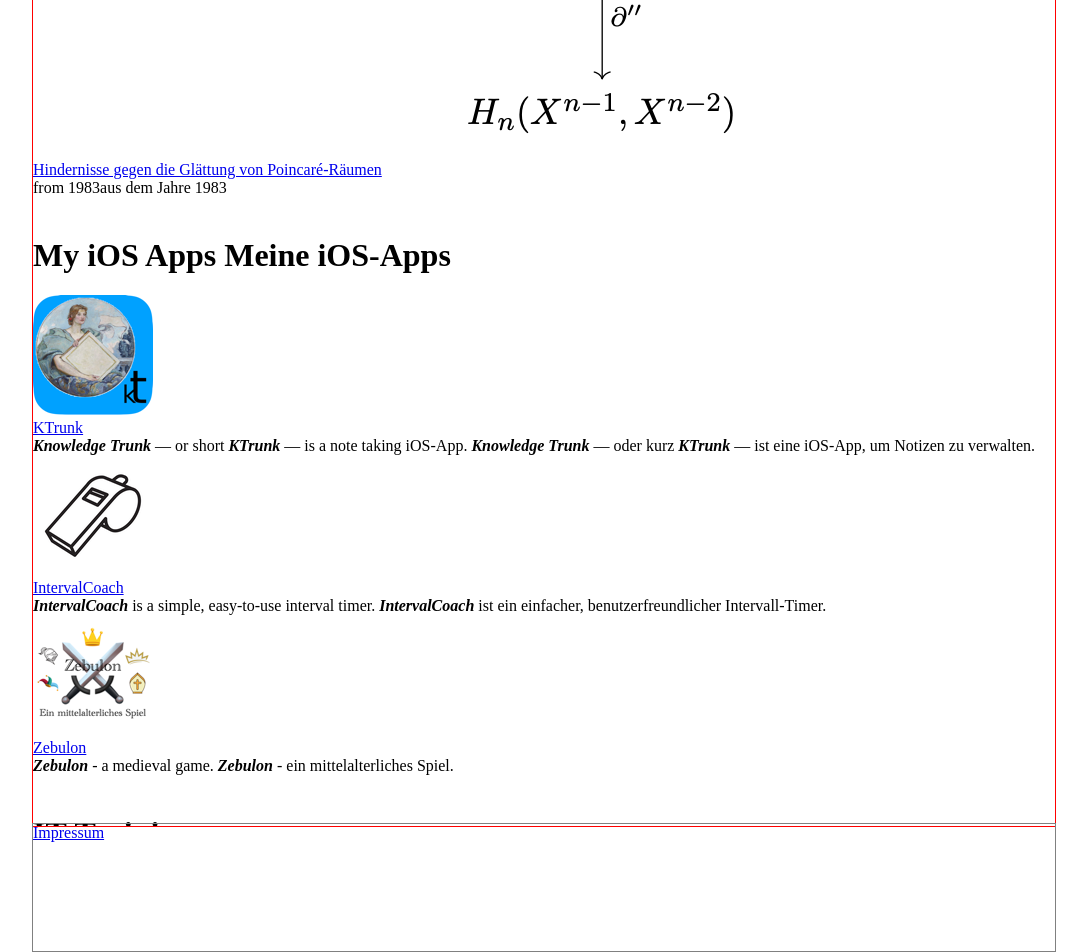
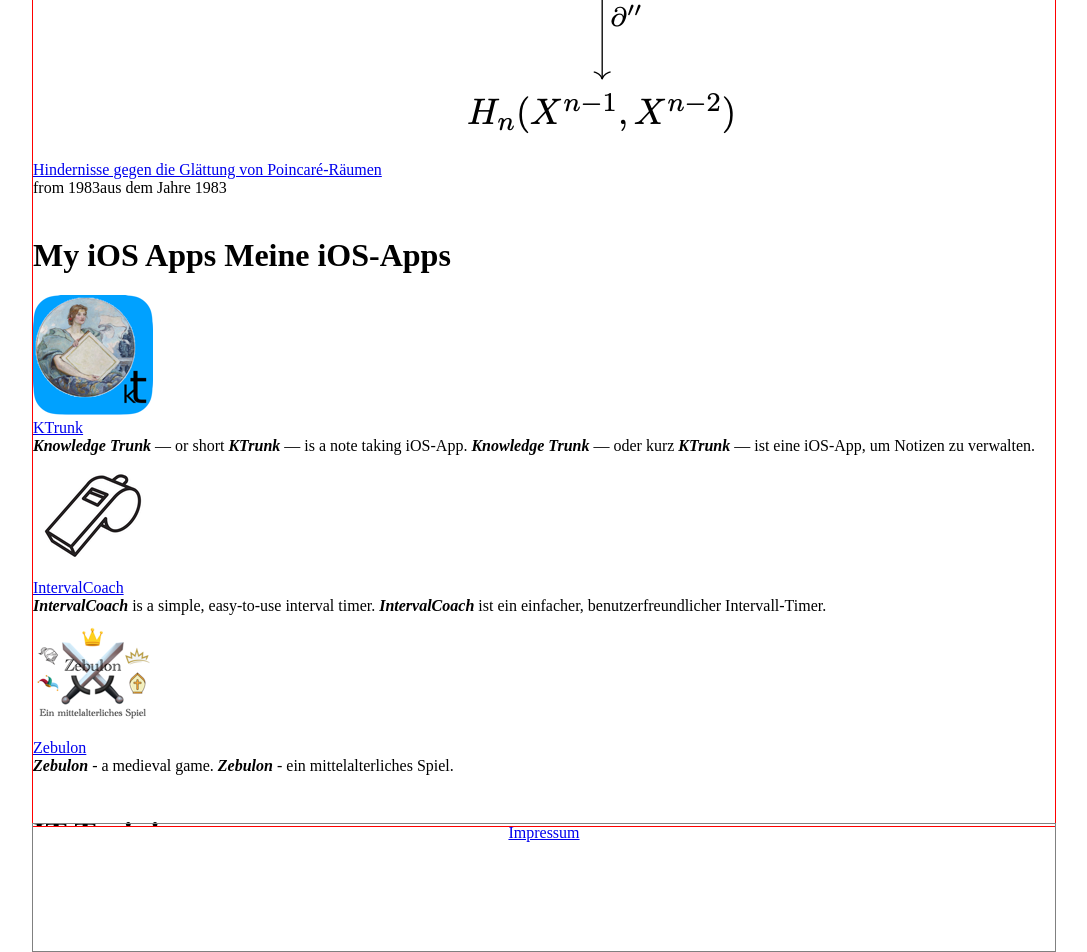
Before and after one commit to cs-LA/home, a Jekyll site: the page built from README.md, in a window 1280 px wide. Shown: the part 1592-2544 px from the top of the page, without its empty margins (96-1183 px from the left). Built offline with Jekyll 4.4.1, drawn with Linux system fonts in a browser that asks for light colours; our own code applies the rules of GitHub Pages for plain Markdown files.

Commit message:
default.html aktualisieren

```diff
--- a/_layouts/default.html
+++ b/_layouts/default.html
@@ -46,7 +46,7 @@
     </div>
 
     <div id="footer">
-      <div><a href="/home/Impressum.html">Impressum</a></div>
+      <div style="text-align: center;"><a href="/home/Impressum.html">Impressum</a></div>
     </div>
   </body>
 </html>
```
